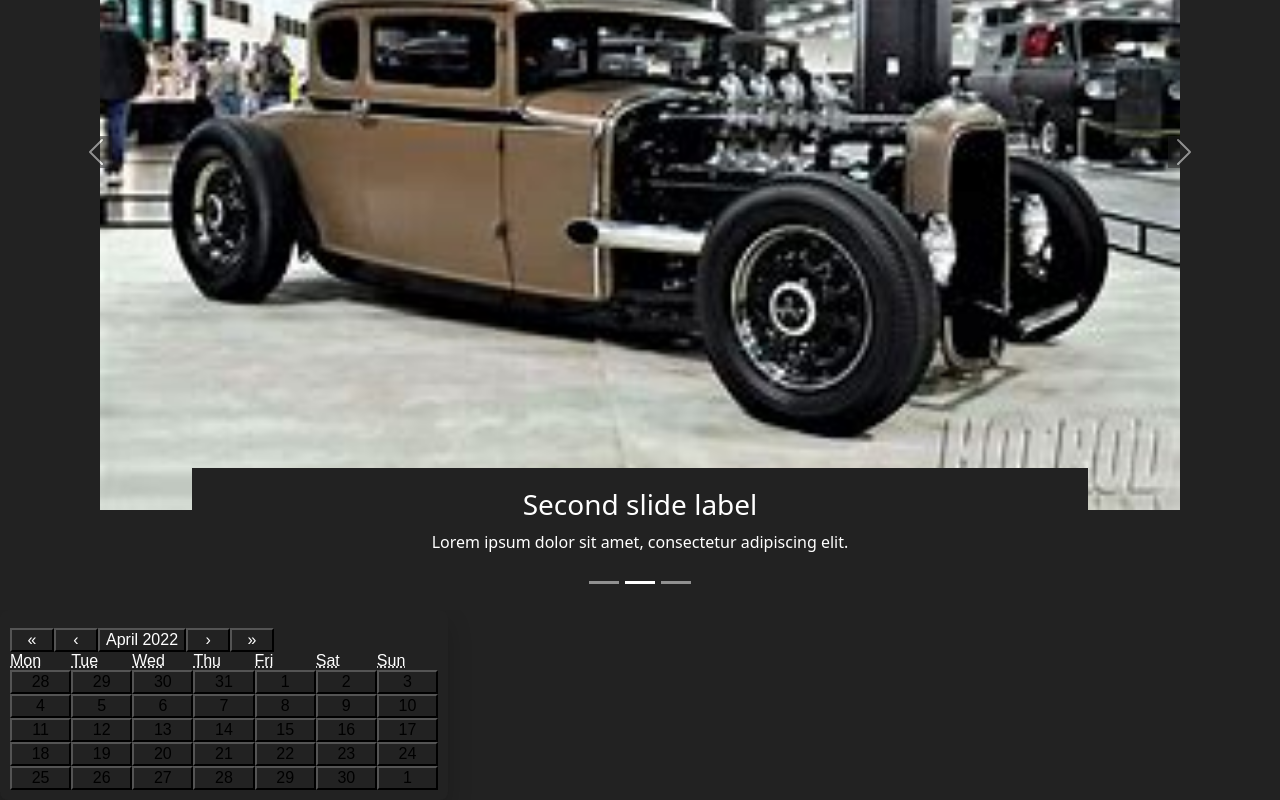
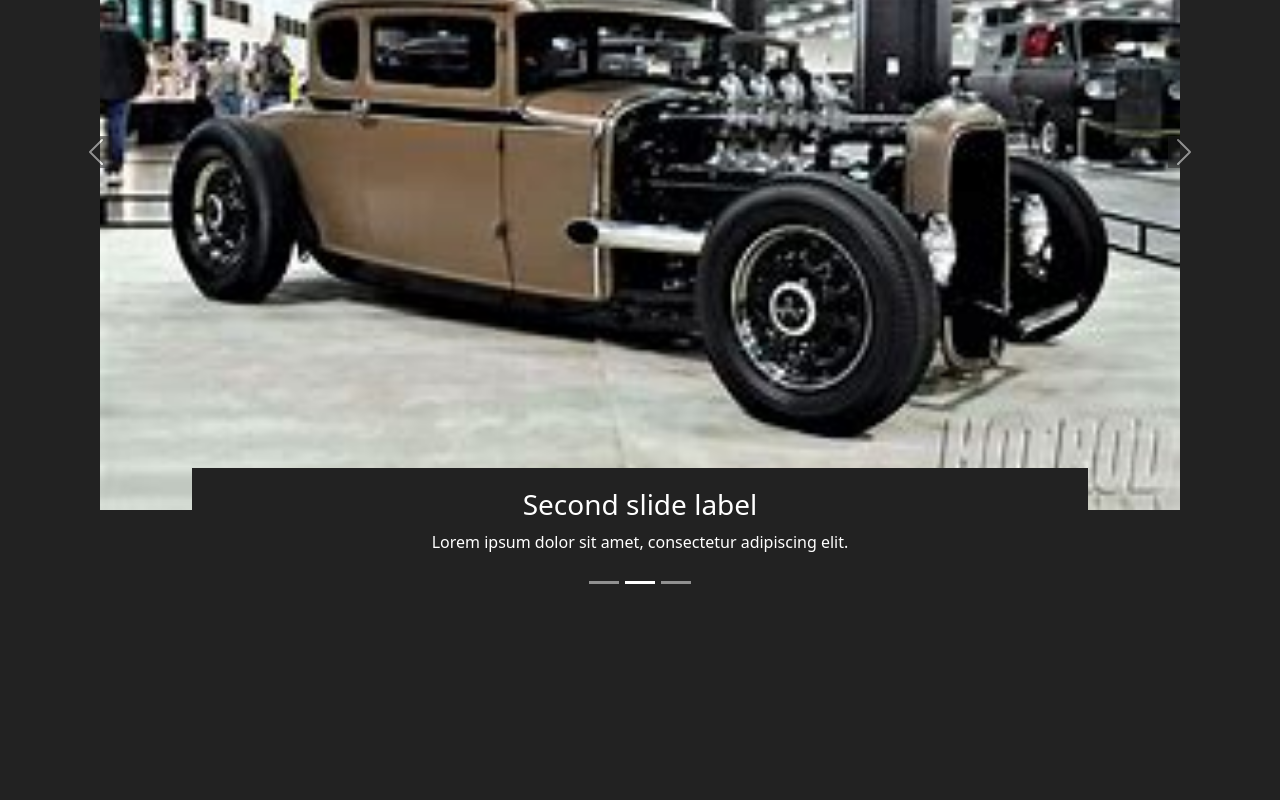
Before and after one commit to ryanblessing/Smokin-Rods-Car-Show, a React (Create React App) app: page / in a window 1280 px wide. Shown: the part 361-1161 px from the top of the page. After the commit the page ends 971 px from the top, so only its background shows below. Built offline with nearby package versions, Linux system fonts and the light colour scheme.

Commit message:
removed calendar from home page and removed old calendar css

```diff
--- a/src/components/sections/homePage.js
+++ b/src/components/sections/homePage.js
@@ -1,16 +1,10 @@
-import React, {useState} from "react";
-import Carousel from 'react-bootstrap/Carousel'
-import fakepic1 from '../../assets/fakepic1.jpg'
-import fakepic2 from '../../assets/fakepic2.jpg'
-import fakepic3 from '../../assets/fakepic3.jpg'
-import Calendar from 'react-calendar'
-import { Container } from "react-bootstrap";
-import moment from 'moment'
-
+// import React, { useState } from "react";
+import Carousel from "react-bootstrap/Carousel";
+import fakepic1 from "../../assets/fakepic1.jpg";
+import fakepic2 from "../../assets/fakepic2.jpg";
+import fakepic3 from "../../assets/fakepic3.jpg";
 
 export default function Home() {
-
-
   return (
     <>
       <div>
@@ -52,33 +46,13 @@
 
             <Carousel.Caption>
               <h3>Third slide label</h3>
-                            <p>Praesent commodo cursus magna, vel scelerisque nisl consectetur.</p>
+              <p>
+                Praesent commodo cursus magna, vel scelerisque nisl consectetur.
+              </p>
             </Carousel.Caption>
           </Carousel.Item>
-
         </Carousel>
-
-                <div className='calendar'>
-                    <Calendar
-                        startDate={moment()}
-                        endDate={moment().endOf('year')}
-                        size={12}
-                        mods={
-                          [
-                            {
-                              date: moment(),
-                              classNames: [ 'current' ],
-                              component: [ 'day', 'month', 'week' ]
-                            }
-                          ]
-                        }
-                    />
-
-                </div>
-
-
       </div>
     </>
-    )
-
+  );
 }
--- a/src/index.css
+++ b/src/index.css
@@ -27,38 +27,7 @@
   image-resolution: auto;
 }
 
-/*Calendar*/
-.react-calendar {
-  width: 800px;
-  max-width: 100%;
-  background-color: #222;
-  color: rgb(243, 0, 0);
-  border-radius: 8px;
-  box-shadow: 0 12px 24px rgba(0, 0, 0, 0.2);
-  font-family: Arial, Helvetica, sans-serif;
-  line-height: 1.125em;
-}
-.react-calendar {
-  padding: 10px;
-  width: 35%;
-  max-width: 100%;
-  background-color: #222;
-  color: rgb(255, 255, 255);
-  border-radius: 8px;
-  box-shadow: 0 12px 24px rgba(0, 0, 0, 0.2);
-  font-family: Arial, Helvetica, sans-serif;
-  line-height: 1.125em;
-}
-.react-calendar__navigation button {
-  color: #ffffff;
-  min-width: 44px;
-  background: none;
-  font-size: 16px;
-  margin-top: 8px;
-}
-
-/* upcoming events cards */
-/* Solid border */
+/* upcoming events section */
 div.container {
   background-color: whitesmoke;
 }
```
Lines whose indentation alone changed are shown as unchanged.
